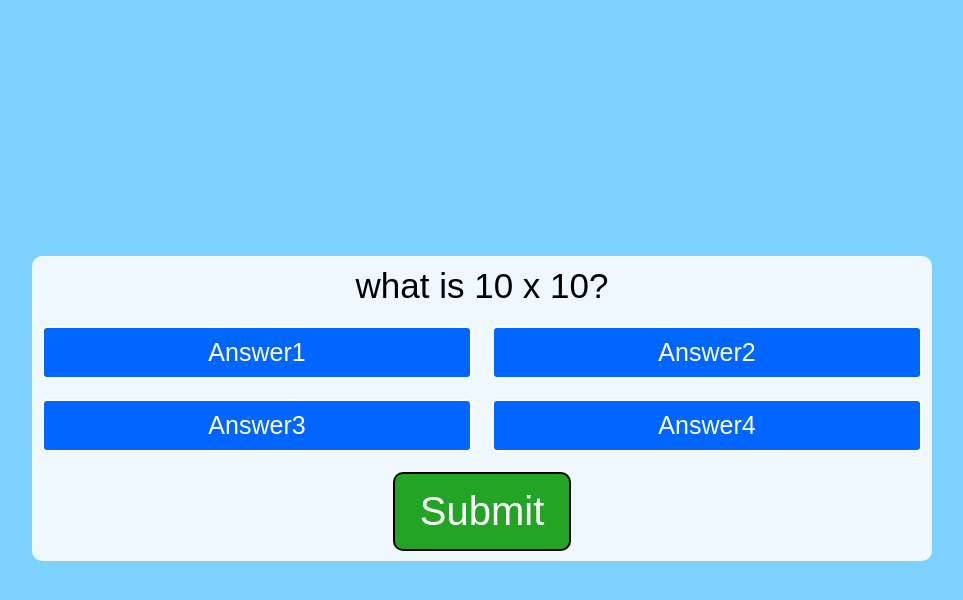
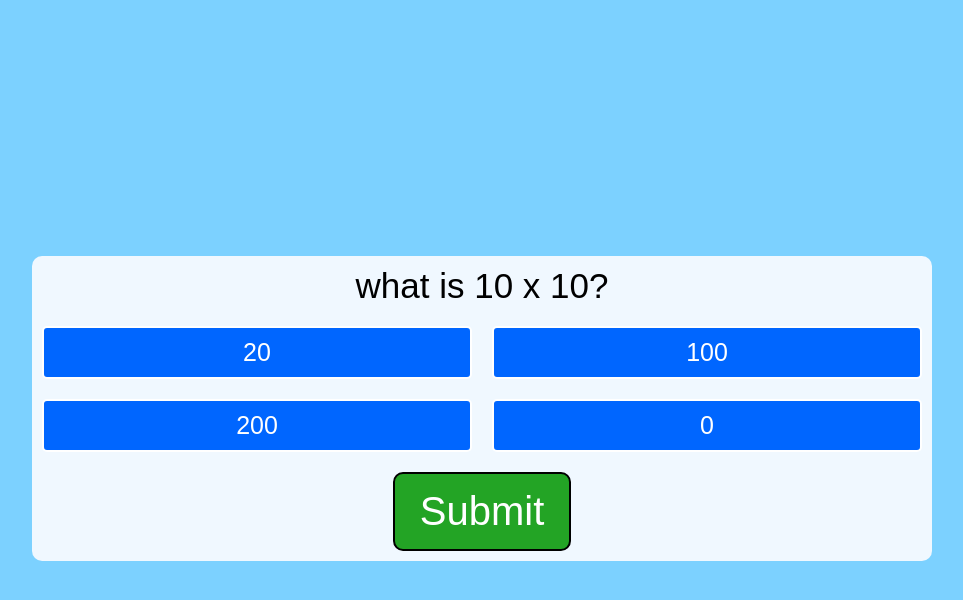
Before and after one commit to A-M-98/game-project-javascript, a plain HTML site: page index.html in a window 1280 px wide. Both pictures are taken after a click on the button "Play". Shown: the whole page, without its empty margins (166-1129 px from the left). Drawn offline with nearby package versions, Linux system fonts and the light colour scheme; files that its build step writes are made by us from their sources.

Commit message:
answers array displayed in buttons. html updated.

```diff
--- a/index.html
+++ b/index.html
@@ -12,10 +12,11 @@
         <div class="game__questions-container remove">
             <div class="game__question">Questions 1</div>
             <div class="game__answer-btns">
-                <button id="answer1" class="game__answer">Answer1</button>
+                <!-- <button id="answer1" class="game__answer">Answer1</button>
                 <button id="answer2" class="game__answer">Answer2</button>
                 <button id="answer3" class="game__answer">Answer3</button>
                 <button id="answer4" class="game__answer">Answer4</button>
+                -->
             </div>
         </div>
         <div class="game__functions">
--- a/script.js
+++ b/script.js
@@ -27,6 +27,17 @@ const nextQuestion = () => {
 
 const displayQuestion= (quizQuestions) => {
     question.innerHTML = quizQuestions.quizQuestion;
+    quizQuestions.answers.forEach(answer => {
+        const button = document.createElement("button");
+        button.innerHTML = answer.text;
+        button.classList.add('game__answer');
+        if(answer.correct) {
+            button.dataset.correct = answer.correct
+        };
+        button.addEventListener("click", chooseAnswer);
+        answerButtons.appendChild(button);
+
+    });
 }
 
 const chooseAnswer = () => {
```
Also changed, not shown: dist/script.dev.js (+13 -0 lines).
